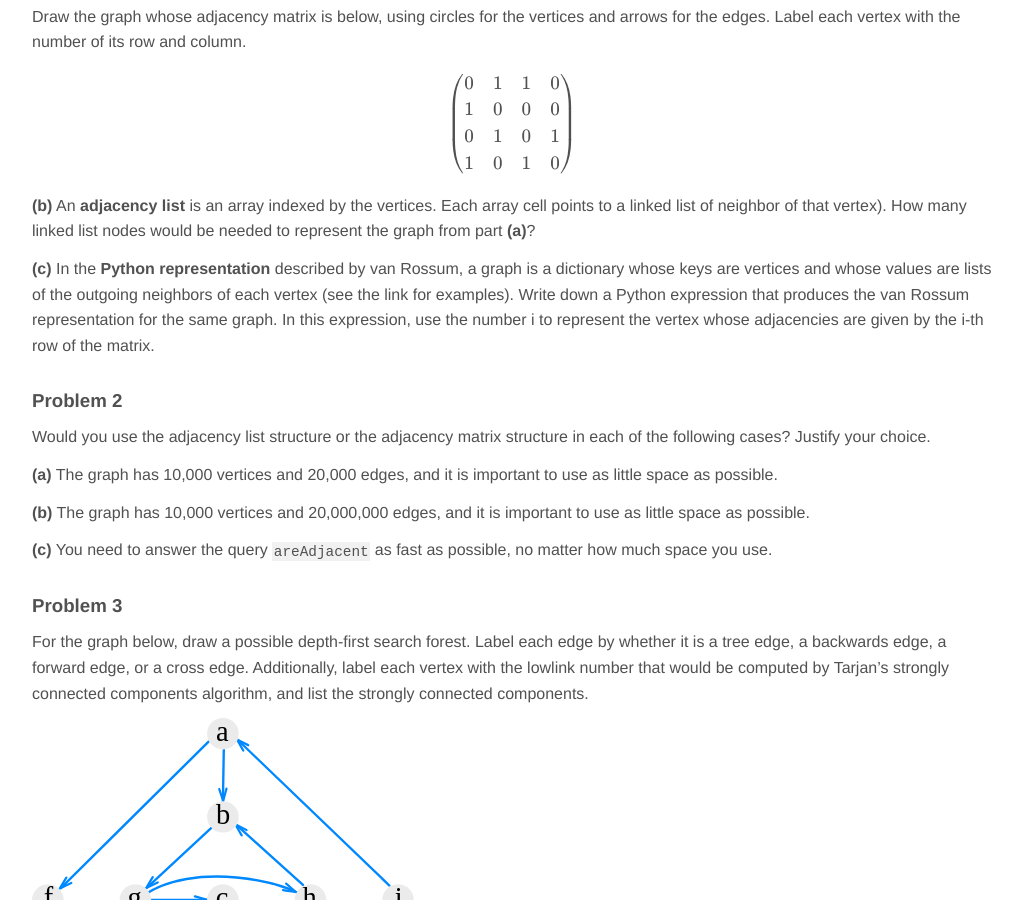
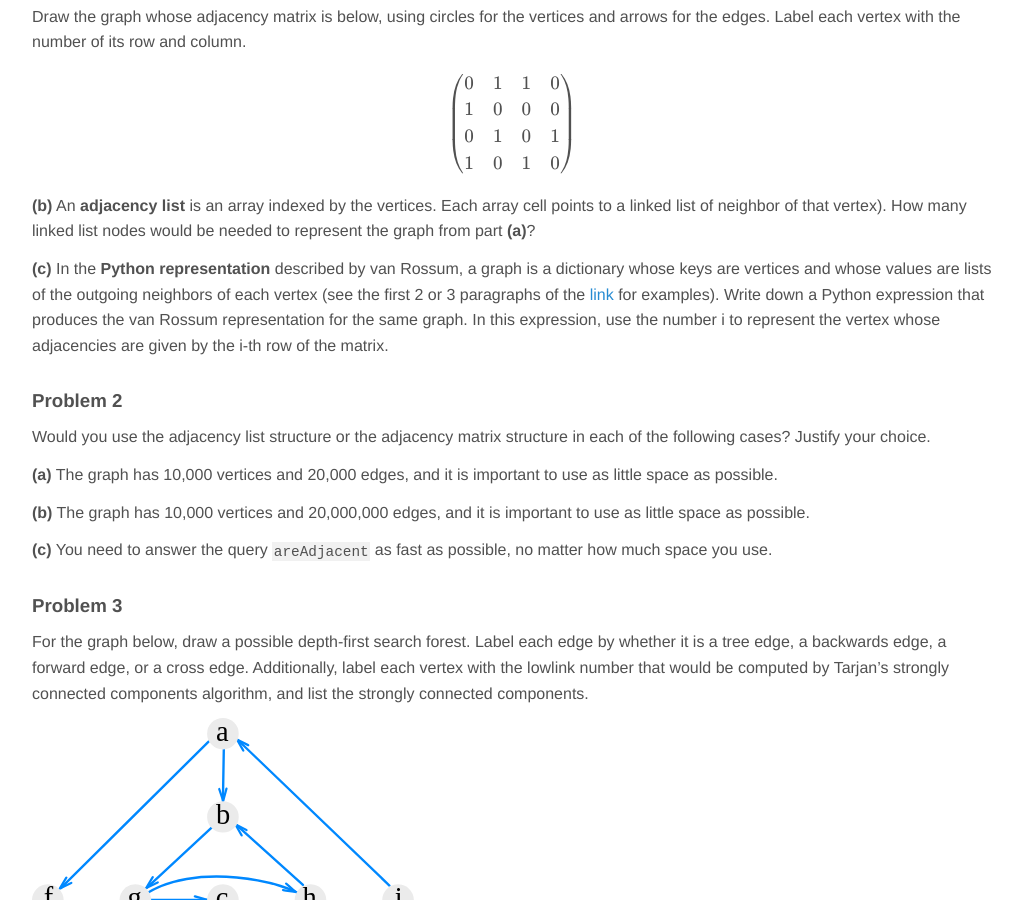
Before and after one commit to jnylam/jnylam.github.io, a Jekyll site: the page built from _courses/146-f16/homework08.md, in a window 1280 px wide and 900 px high, scrolled down 386 px. Shown: the whole window, without its empty margins (128-1150 px from the left). Built offline with Jekyll 4.4.1, drawn with Linux system fonts in a browser that asks for light colours; formulas are drawn with MathJax 3.

Commit message:
added link in  hw 8 for 146

```diff
--- a/_courses/146-f16/homework08.md
+++ b/_courses/146-f16/homework08.md
@@ -22,7 +22,7 @@ $$\begin{pmatrix}
 __(b)__ An __adjacency list__ is an array indexed by the vertices. Each array cell points to a linked list of neighbor of that vertex). How many linked list nodes would be needed to represent the graph from part __(a)__?
 
 
-__(c)__ In the __Python representation__ described by van Rossum, a graph is a dictionary whose keys are vertices and whose values are lists of the outgoing neighbors of each vertex (see the link for examples). Write down a Python expression that produces the van Rossum representation for the same graph. In this expression, use the number i to represent the vertex whose adjacencies are given by the i-th row of the matrix.
+__(c)__ In the __Python representation__ described by van Rossum, a graph is a dictionary whose keys are vertices and whose values are lists of the outgoing neighbors of each vertex (see the first 2 or 3 paragraphs of the  [link](https://www.python.org/doc/essays/graphs/) for examples). Write down a Python expression that produces the van Rossum representation for the same graph. In this expression, use the number i to represent the vertex whose adjacencies are given by the i-th row of the matrix.
 
 ### Problem 2
 
```
